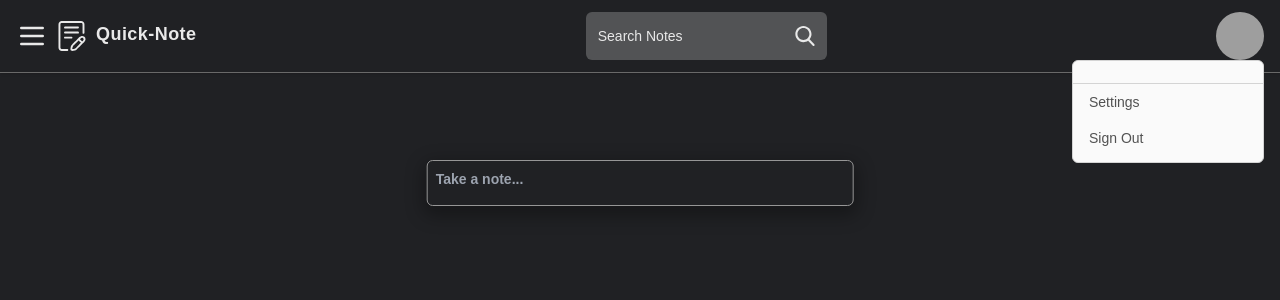
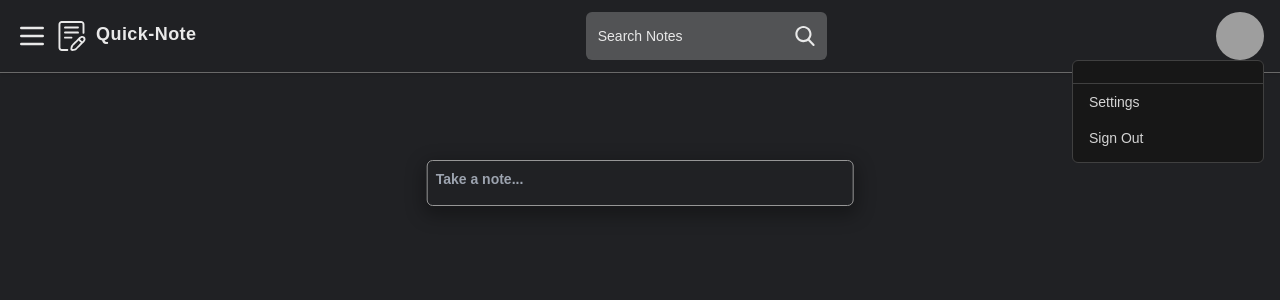
Before and after one commit to jaydip-satani/quick-note, a Next.js app: page / in a window 1280 px wide. Both pictures are taken after a click on the button 1239 px from the left and 36 px from the top of the page. Shown: the top 300 px of the page. Built offline with nearby package versions, Linux system fonts and the light colour scheme; grey boxes are pictures that could not be loaded.

Commit message:
change-theme

```diff
--- a/app/components/Header.tsx
+++ b/app/components/Header.tsx
@@ -199,14 +199,14 @@ const Navbar: React.FC = () => {
                                     <ul
                                         ref={dropdownRef}
                                         id="userMenu"
-                                        className="absolute right-0 top-12 flex w-full min-w-[12rem] flex-col overflow-hidden rounded-md border border-neutral-300 bg-neutral-50 py-1.5 dark:border-neutral-700 dark:bg-neutral-900"
+                                        className="absolute right-0 top-12 flex w-full min-w-[12rem] flex-col overflow-hidden rounded-md border  py-1.5 border-neutral-700 bg-neutral-900"
                                     >
-                                        <li className="border-b border-neutral-300 dark:border-neutral-700">
+                                        <li className="border-b border-neutral-700">
                                             <div className="flex flex-col px-4 py-2">
-                                                <span className="text-sm font-medium text-neutral-900 dark:text-white">
+                                                <span className="text-sm font-medium  text-white">
                                                     {name ? name?.charAt(0).toUpperCase() + name?.slice(1) : ''}
                                                 </span>
-                                                <p className="text-xs text-neutral-600 dark:text-neutral-300">
+                                                <p className="text-xs text-neutral-300">
                                                     {loading ? (
                                                         <span>Loading...</span>
                                                     ) : (
@@ -220,7 +220,7 @@ const Navbar: React.FC = () => {
                                         <li>
                                             <Link
                                                 href={'/settings'}
-                                                className="block px-4 py-2 text-sm bg-neutral-50 text-neutral-600 hover:bg-neutral-900/5 hover:text-neutral-900 focus-visible:bg-neutral-900/10 focus-visible:text-neutral-900 focus-visible:outline-none dark:bg-neutral-900 dark:text-neutral-300 dark:hover:bg-neutral-50/5 dark:hover:text-white dark:focus-visible:bg-neutral-50/10 dark:focus-visible:text-white"
+                                                className="block px-4 py-2 text-sm focus-visible:outline-none bg-neutral-900 text-neutral-300 hover:bg-neutral-50/5 hover:text-white focus-visible:bg-neutral-50/10 focus-visible:text-white"
                                             >
                                                 Settings
                                             </Link>
@@ -228,7 +228,7 @@ const Navbar: React.FC = () => {
                                         <li>
                                             <div
                                                 onClick={handleLogOut}
-                                                className="block px-4 py-2 text-sm bg-neutral-50 text-neutral-600 hover:bg-neutral-900/5 hover:text-neutral-900 focus-visible:bg-neutral-900/10 focus-visible:text-neutral-900 focus-visible:outline-none dark:bg-neutral-900 dark:text-neutral-300 dark:hover:bg-neutral-50/5 dark:hover:text-white dark:focus-visible:bg-neutral-50/10 dark:focus-visible:text-white cursor-pointer"
+                                                className="block px-4 py-2 text-sm focus-visible:outline-none bg-neutral-900 text-neutral-300 hover:bg-neutral-50/5 hover:text-white focus-visible:bg-neutral-50/10 focus-visible:text-white cursor-pointer"
                                             >
                                                 Sign Out
                                             </div>
```
